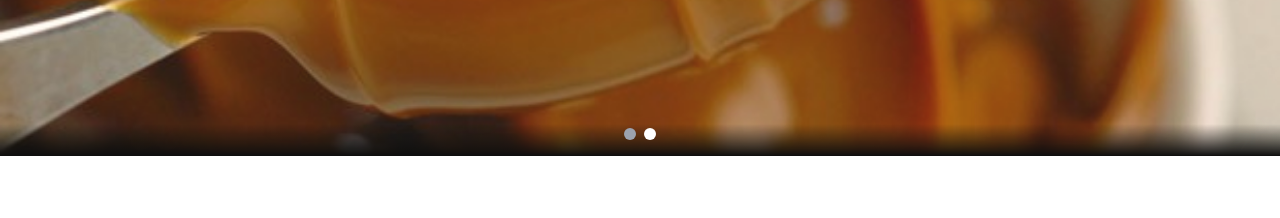
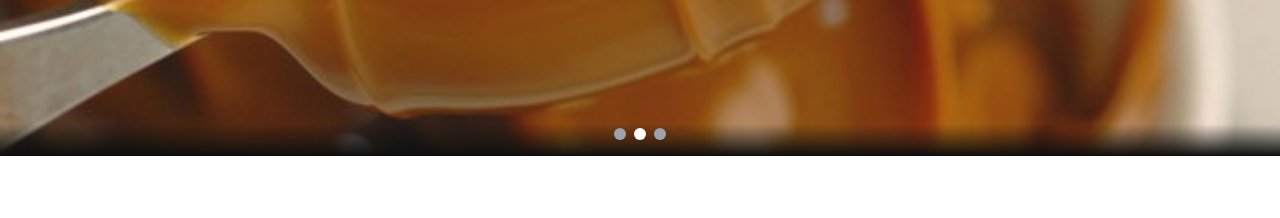
Before and after one commit to LeaaJr/ProyectArg, a React (Create React App) app: page / in a window 1280 px wide. Shown: the part 344-562 px from the top of the page. Built offline with nearby package versions, Linux system fonts and the light colour scheme.

Commit message:
Fix-Error

```diff
--- a/src/Components/Carousel.js
+++ b/src/Components/Carousel.js
@@ -3,14 +3,12 @@ import React, { useState, useEffect } from 'react';
 // Importa las imágenes de esta manera si están en la carpeta src
 import fndImage from '../Components/Image/fnd.jpg';
 import dulceDeLeche from '../Components/Image/dulce-de-leche.jpg';
-
-// O usa estas rutas si las imágenes están en la carpeta public
-// const fndImage = '/img/fnd.png';
-// const dulceDeLeche = '/img/dulce-de-leche.png';
+import almibar from '../Components/Image/Alfajores.jpg';
 
 const images = [
   { src: fndImage, /* alt: 'FND' */ },
   { src: dulceDeLeche, /* alt: 'Dulce de Leche' */ },
+  { src: almibar, /* alt: 'almibar' */ },
 ];
 
 const Carousel = () => {
```
Also changed, not shown: src/Components/Image/Alfajores.jpg (added).
